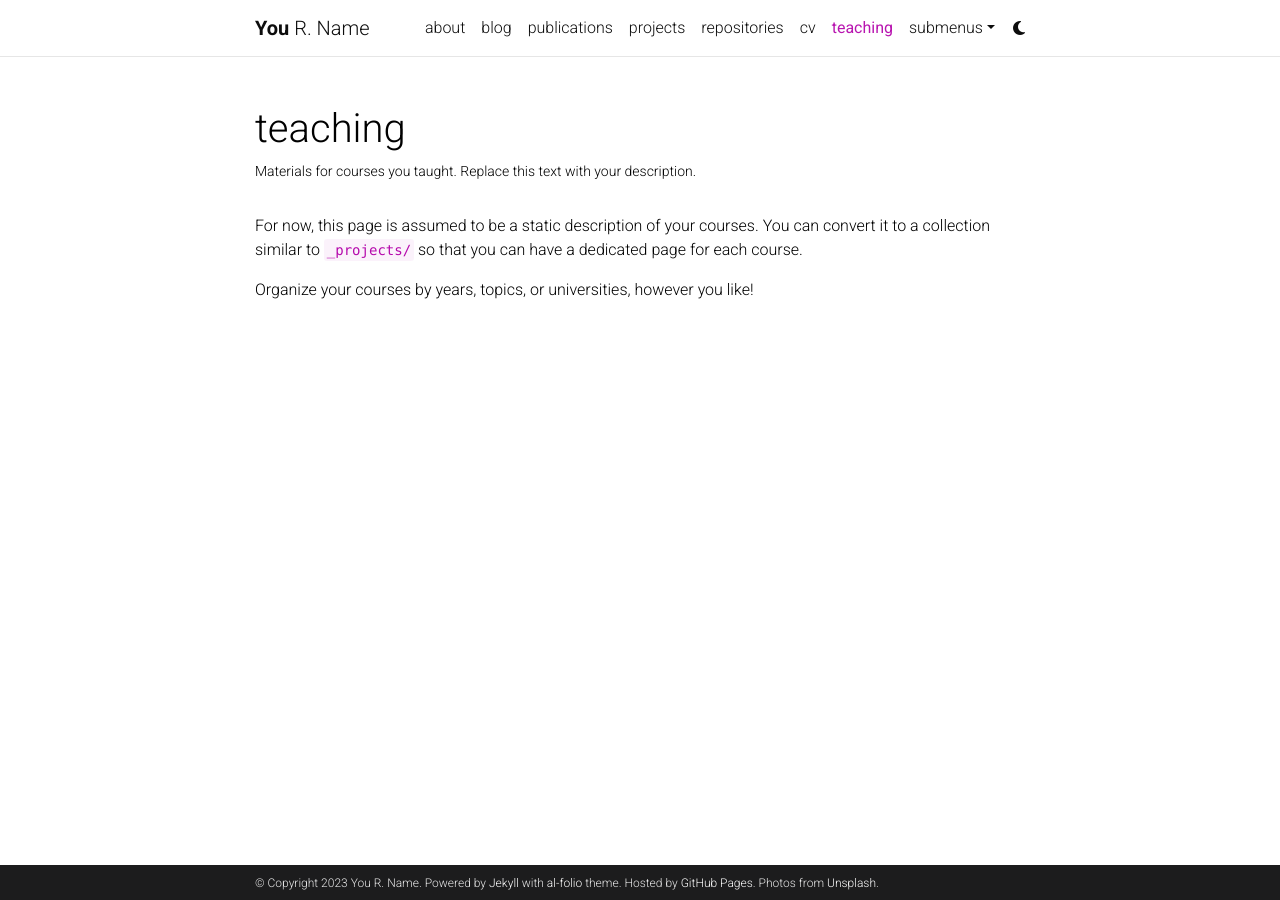
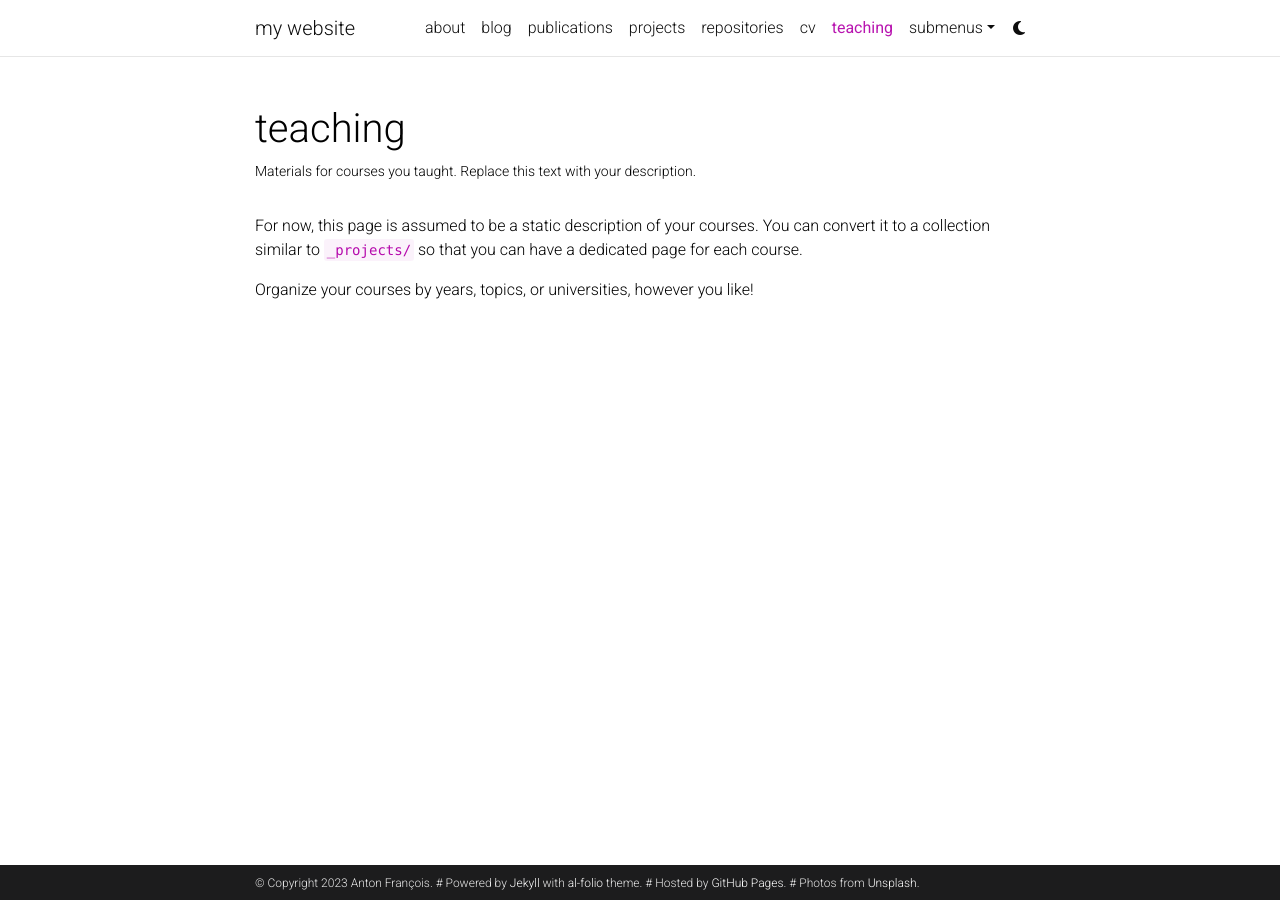
Before and after one commit to antonfrancois/antonfrancois.github.io, a Jekyll site: the page built from _pages/teaching.md, in a window 1280 px wide. Built offline with Jekyll 4.4.1, drawn with Linux system fonts in a browser that asks for light colours; comment, search, counter and statistics services are not loaded; a style sheet for code colours, icons or effects is not loaded.

Commit message:
set config to display website

```diff
--- a/_config.yml
+++ b/_config.yml
@@ -2,23 +2,23 @@
 # Site settings
 # -----------------------------------------------------------------------------
 
-title: blank # the website title (if blank, full name will be used instead)
-first_name: You
-middle_name: R.
-last_name: Name
-email: you@example.com
+title: my website # the website title (if blank, full name will be used instead)
+first_name: Anton
+middle_name:
+last_name: François
+email: not@provided.com
 description: > # the ">" symbol means to ignore newlines until "footer_text:"
   A simple, whitespace theme for academics. Based on [*folio](https://github.com/bogoli/-folio) design.
 footer_text: >
-  Powered by <a href="https://jekyllrb.com/" target="_blank">Jekyll</a> with <a href="https://github.com/alshedivat/al-folio">al-folio</a> theme.
-  Hosted by <a href="https://pages.github.com/" target="_blank">GitHub Pages</a>.
-  Photos from <a href="https://unsplash.com" target="_blank">Unsplash</a>.
-keywords: jekyll, jekyll-theme, academic-website, portfolio-website  # add your own keywords or leave empty
+  # Powered by <a href="https://jekyllrb.com/" target="_blank">Jekyll</a> with <a href="https://github.com/alshedivat/al-folio">al-folio</a> theme.
+  # Hosted by <a href="https://pages.github.com/" target="_blank">GitHub Pages</a>.
+  # Photos from <a href="https://unsplash.com" target="_blank">Unsplash</a>.
+keywords: PhD applied math, Danser  # add your own keywords or leave empty
 
-lang: en # the language of your site (for example: en, fr, cn, ru, etc.)
+lang: en,fr # the language of your site (for example: en, fr, cn, ru, etc.)
 icon: ⚛️  # the emoji used as the favicon (alternatively, provide image name in /assets/img/)
 
-url: https://alshedivat.github.io # the base hostname & protocol for your site
+url: https://antonfrancois.github.io # the base hostname & protocol for your site
 baseurl: /al-folio # the subpath of your site, e.g. /blog/
 last_updated: false # set to true if you want to display last updated in the footer
 impressum_path:  # set to path to include impressum link in the footer, use the same path as permalink in a page, helps to conform with EU GDPR
```
